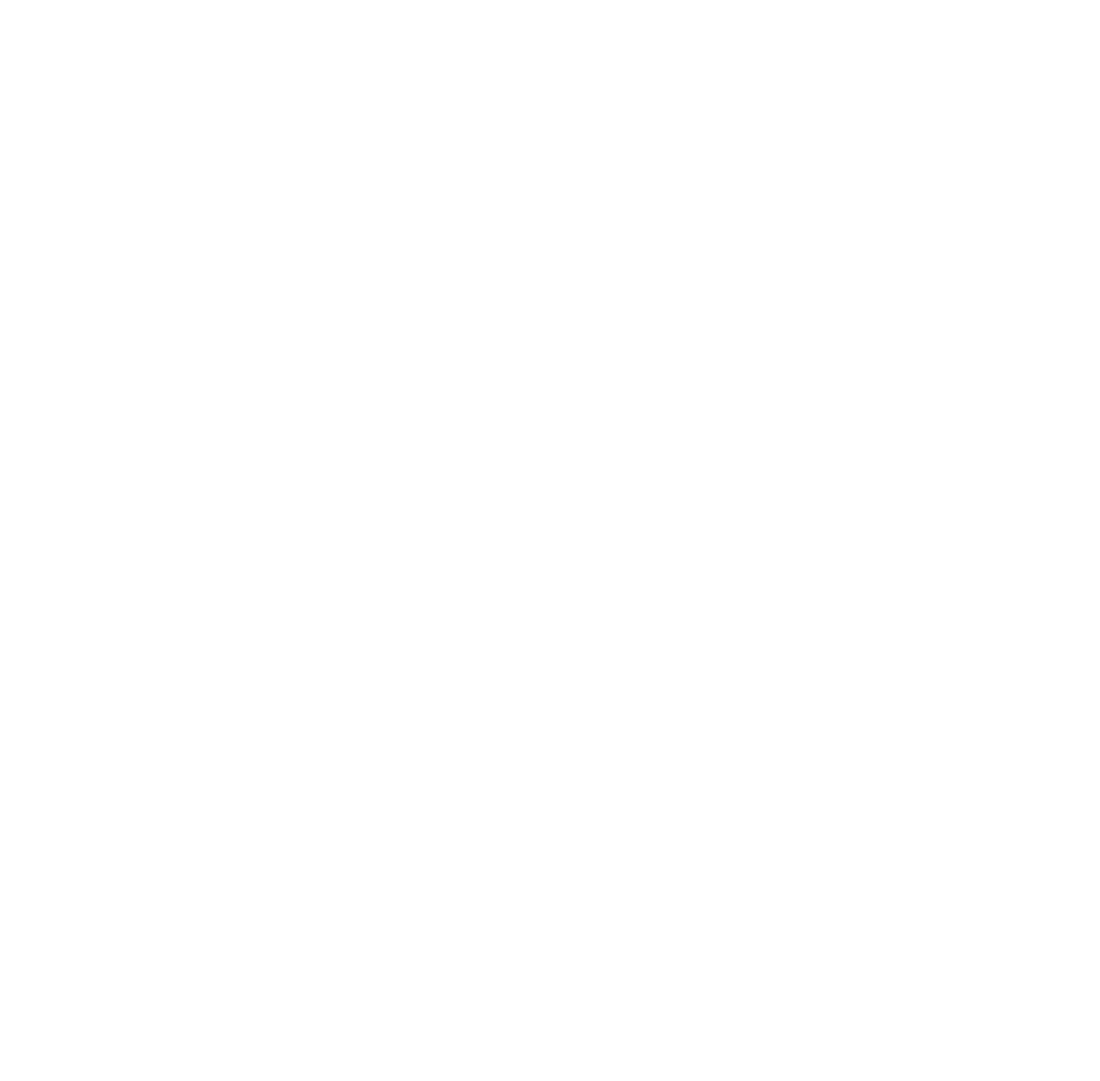
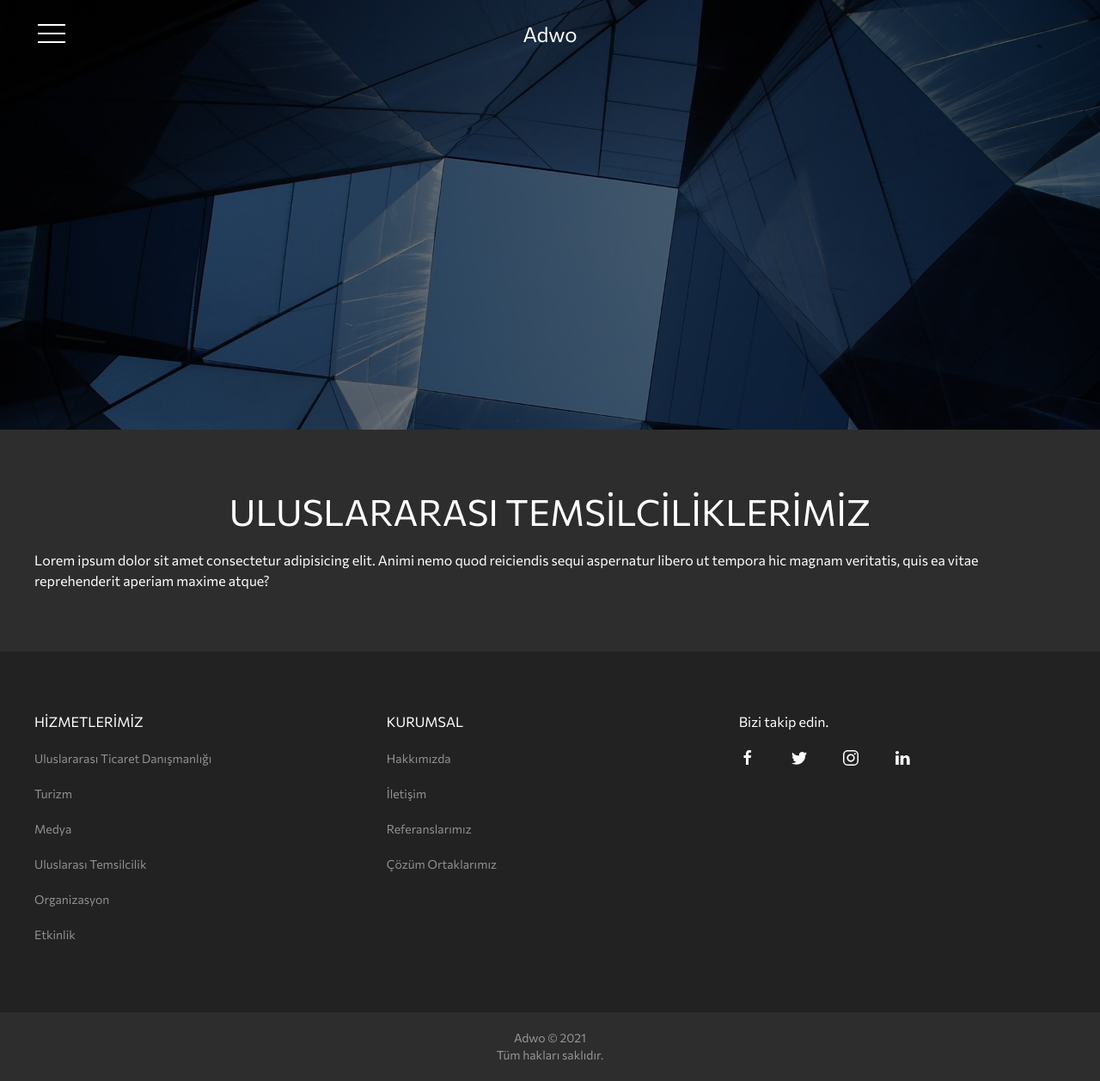
Before and after one commit to erkanaltinors/adwo-test, a website: page uluslararasi-temsilcilik.html in a window 1280 px wide. Shown: the whole page at 86% size. Before the commit the page ends 800 px from the top, so only its background shows below. Drawn offline with Linux system fonts and the light colour scheme.

Commit message:
links updated

```diff
--- a/uluslararasi-temsilcilik.html
+++ b/uluslararasi-temsilcilik.html
@@ -0,0 +1,119 @@
+<!DOCTYPE html>
+<html lang="tr">
+<head>
+    <meta charset="UTF-8">
+    <meta http-equiv="X-UA-Compatible" content="IE=edge">
+    <meta name="viewport" content="width=device-width, initial-scale=1.0">
+    <link rel="stylesheet" href="assets/uikit/dist/css/uikit.custom-theme.min.css">
+    <link rel="preconnect" href="https://fonts.gstatic.com">
+    <link href="https://fonts.googleapis.com/css2?family=Commissioner:wght@400;700&display=swap" rel="stylesheet">
+    <title>The Adwo | Uluslararası Temsilcilik</title>
+</head>
+<body>
+    <header uk-sticky="animation: uk-animation-slide-top; top: 100vh; sel-target: .target; cls-active: uk-background-muted; cls-inactive: uk-light">
+        <div class="uk-position-top uk-position-z-index target uk-light">
+        <div class="uk-container uk-container-expand">
+        <nav class="uk-navbar-container uk-navbar-transparent" uk-navbar>
+            <div class="uk-navbar-left">
+                <a href="#menu" class="uk-navbar-item uk-link-reset uk-padding-remove-horizontal" uk-icon="icon: menu; ratio: 2" uk-toggle></a>
+            </div>
+            <div class="uk-navbar-center">
+                <a class="uk-navbar-item uk-logo" href="index.html">Adwo</a>
+            </div>
+        </nav>
+    </div>
+</div>
+    </header>
+    <div id="menu" uk-offcanvas="overlay:true">
+        <div class="uk-offcanvas-bar uk-flex uk-flex-column">
+            <button class="uk-offcanvas-close uk-close-large uk-preserve" type="button" uk-close></button>
+            <ul class="uk-nav uk-nav-default uk-nav-parent-icon uk-margin-auto-vertical uk-text-left" uk-nav>
+                <li>
+                    <a href="hizmetlerimiz.html">Hizmetlerimiz</a></li>
+
+                    <li><a href="uluslararasi-ticaret-danismanligi.html">Uluslararası Ticaret Danışmanlığı</a></li>
+                    <li class="uk-parent"><a href="">Turizm</a>
+                    <ul class="uk-nav-sub">
+                        <li><a href="turizm/charter.html">Charter</a></li>
+                        <li><a href="turizm/private-jet.html">Private Jet</a></li>
+                        <li><a href="turizm/kurumsal-seyahat.html">Kurumsal Seyahat</a></li>
+                    </ul></li>
+                    <li><a href="medya.html">Medya</a></li>
+                    <li class="uk-active"><a href="uluslararasi-temsilcilik.html">Uluslararası Temsilcilik</a></li>
+                    <li><a href="hukuk-danismanligi.html">Hukuk Danışmanlığı</a></li>
+                <li><a href="hakkimizda.html">Hakkımızda</a></li>
+                <li><a href="iletisim.html">İletişim</a></li>
+            </ul>
+        </div>
+    </div>
+    <main>
+        <section>
+            <div class="uk-position-relative">
+            <img data-srcset="assets/images/about-us/banner.jpg, assets/images/about-us/banner-m.jpg 600w" alt="" class="uk-width-1-1" uk-img>
+            <div class="uk-position-cover" style="background-color: rgba(0,0,0, 0.5);"></div>
+        </div>
+        </section>
+        <section class="uk-section uk-section-primary" uk-scrollspy="target: [slide-bottom]; cls: uk-animation-slide-bottom-small; delay: 300">
+            <div class="uk-container">
+                <h1 class="uk-text-center" slide-bottom>ULUSLARARASI TEMSİLCİLİKLERİMİZ</h1>
+               <p slide-bottom>Lorem ipsum dolor sit amet consectetur adipisicing elit. Animi nemo quod reiciendis sequi aspernatur libero ut tempora hic magnam veritatis, quis ea vitae reprehenderit aperiam maxime atque?</p>
+            </div>
+        </section>
+    </main>
+    <footer>
+        <div class="uk-section uk-section-secondary">
+        <div class="uk-container">
+            <div class="uk-grid-medium" uk-grid>
+                <div class="uk-width-1-3@m">
+                    <ul class="uk-nav uk-nav-default uk-text-small uk-text-center uk-text-left@m">
+                        <li class="uk-nav-header uk-padding-remove-top">Hizmetlerimiz</li>
+                        <li><a href="uluslararasi-ticaret-danismanligi.html">Uluslararası Ticaret Danışmanlığı</a></li>
+                        <li><a href="turizm.html">Turizm</a></li>
+                        <li><a href="medya.html">Medya</a></li>
+                        <li><a href="uluslararasi-temsilcilik.html">Uluslarası Temsilcilik</a></li>
+                        <li><a href="organizasyon.html">Organizasyon</a></li>
+                        <li><a href="etkinlik.html">Etkinlik</a></li>
+                    </ul>
+                </div>
+                <div class="uk-width-1-3@m">
+                    <ul class="uk-nav uk-nav-default uk-text-small uk-text-center uk-text-left@m">
+                        <li class="uk-nav-header uk-padding-remove-top">KURUMSAL</li>
+                        <li><a href="hakkimizda.html">Hakkımızda</a></li>
+                        <li><a href="iletisim.html">İletişim</a></li>
+                        <li><a href="referanslarimiz.html">Referanslarımız</a></li>
+                        <li><a href="cozum-ortaklarimiz.html">Çözüm Ortaklarımız</a></li>
+                    </ul>
+                </div>
+                <div class="uk-width-1-3@m uk-text-center uk-text-left@m">
+                    <p>Bizi takip edin.</p>
+                    <div class="uk-flex uk-flex-center uk-flex-left@m uk-flex-middle">
+                        <a href="#" class="uk-margin-medium-right" uk-icon="icon: facebook" target="_blank"></a>
+                        <a href="#" class="uk-margin-medium-right" uk-icon="icon: twitter" target="_blank"></a>
+                        <a href="#" class="uk-margin-medium-right" uk-icon="icon: instagram" target="_blank"></a>
+                        <a href="#" uk-icon="icon: linkedin" target="_blank"></a>
+                    </div>
+                </div>
+            </div>
+        </div>
+    </div>
+        <div class="uk-section-xsmall uk-section-primary">
+            <div class="uk-container">
+                <div class="uk-text-center uk-text-meta">
+                    <div>Adwo © <span id="year"></span></div>
+                    <div>Tüm hakları saklıdır.</d>
+                </div>
+            </div>
+        </div>
+    </footer>
+    <script>
+        function thisYear() {
+          var d = new Date();
+          var n = d.getFullYear();
+          document.getElementById("year").innerHTML = n;
+        }
+        thisYear();
+        </script>
+    <script src="assets/uikit/dist/js/uikit.min.js"></script>
+    <script src="assets/uikit/dist/js/uikit-icons.min.js"></script>
+</body>
+</html>
```
Also changed, not shown: hakkimizda.html (+1 -0 lines), hizmetlerimiz.html (+1 -0 lines), iletisim.html (+1 -0 lines), medya.html (+1 -0 lines), turizm.html (+1 -0 lines).
